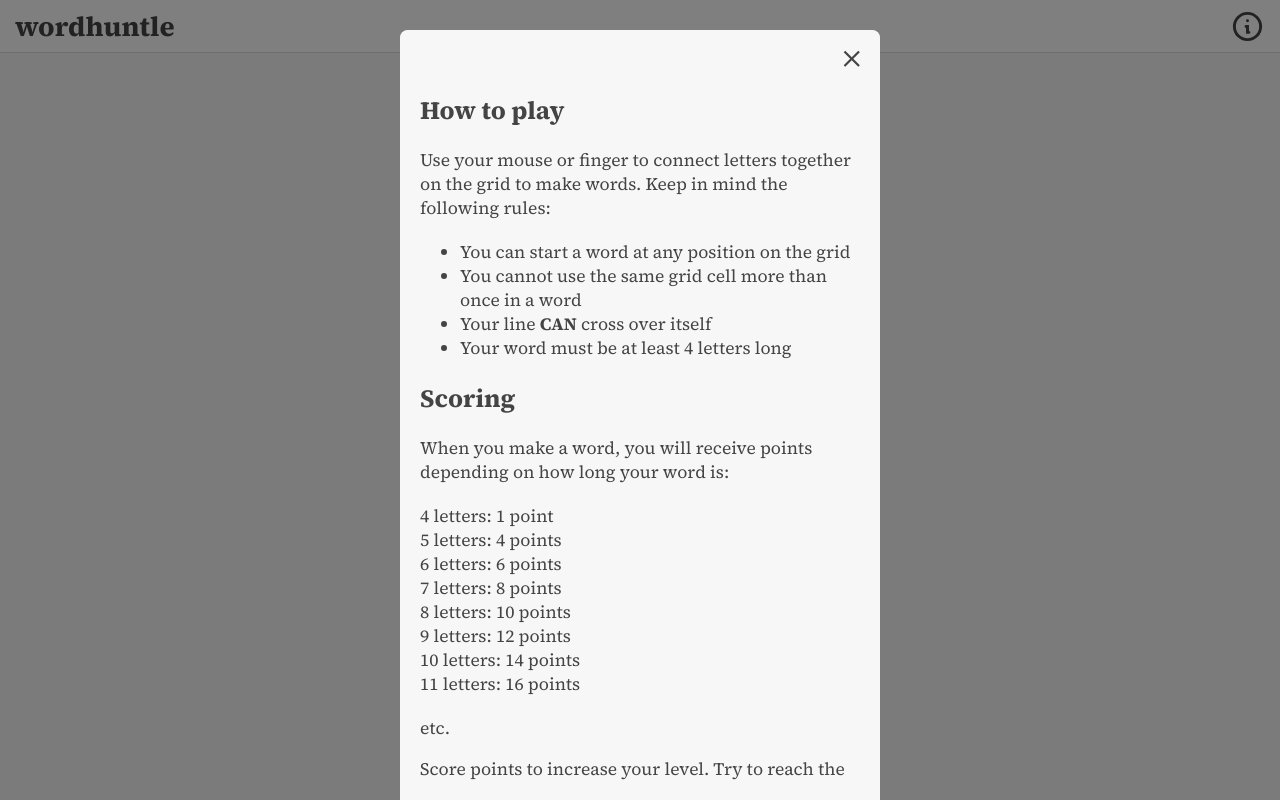
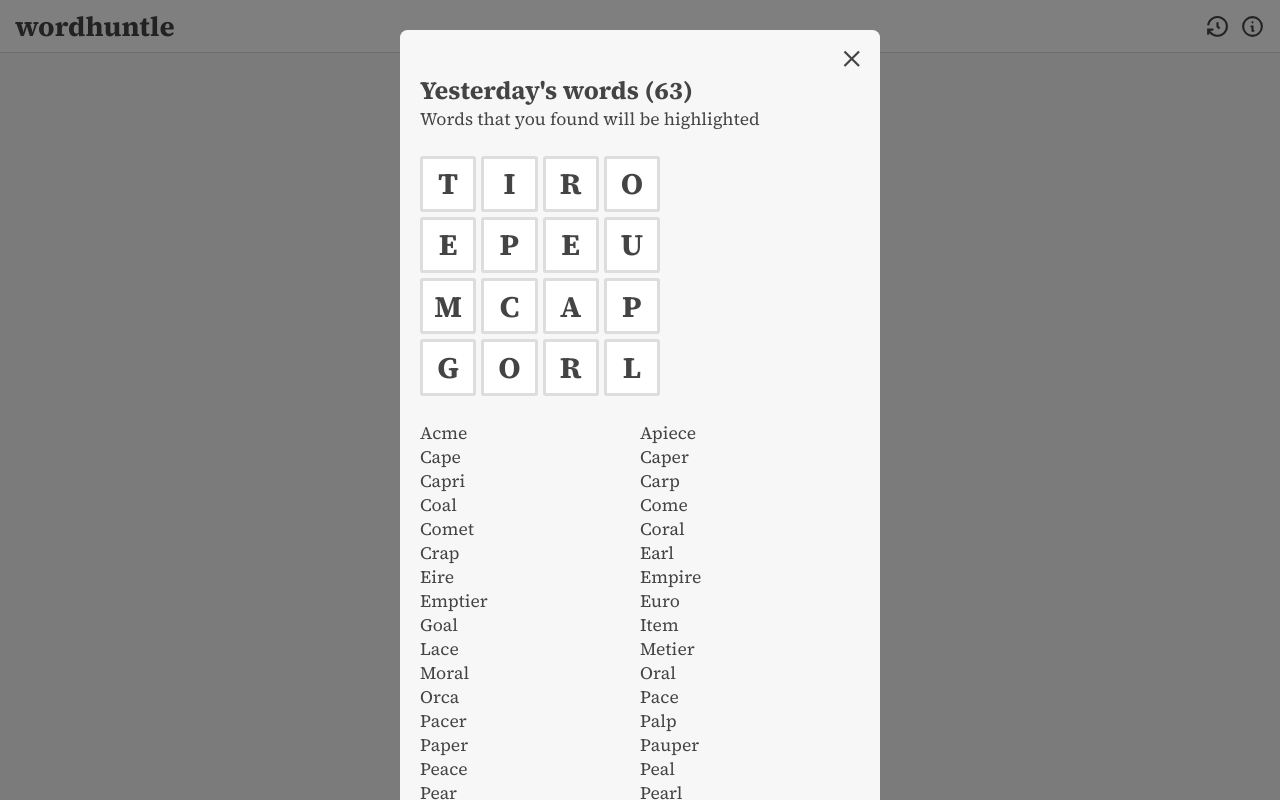
Before and after one commit to mtomko87/wordhuntle, a React (Create React App) app: page / in a window 1280 px wide. Both pictures are taken after a click on the button 1247 px from the left and 26 px from the top of the page. Built offline with nearby package versions, Linux system fonts and the light colour scheme.

Commit message:
added yesterday screen, and some other small layout changes

```diff
--- a/src/components/Board.js
+++ b/src/components/Board.js
@@ -7,7 +7,7 @@ const Div = styled.div`
     aspect-ratio: 1;
     display: grid;
     grid-template-columns: repeat(${boardSize}, 1fr);
-    grid-gap: 2%;
+    grid-gap: 0.375rem;
 `
 
 const Board = () => {
--- a/src/components/FoundWords.js
+++ b/src/components/FoundWords.js
@@ -20,6 +20,7 @@ const WordsContainer = styled.div`
     display: grid;
     grid-template-columns: 1fr 1fr;
     overflow-y: auto;
+    padding-bottom: 1rem;
 `
 
 const Word = styled.p`
--- a/src/components/Popup.js
+++ b/src/components/Popup.js
@@ -24,7 +24,7 @@ const StyledPopup = styled.div`
     flex-direction: column;
     align-items: flex-end;
     gap: 0.25rem;
-    padding: 1rem;
+    padding: 1rem 1rem 0 1rem;
 `
 
 const CloseButton = styled.button`
--- a/src/components/ScoreInfo.js
+++ b/src/components/ScoreInfo.js
@@ -22,7 +22,7 @@ const Score = styled.h1`
 const WordCount = styled.p`
     margin: 0;
     font-size: 1.25rem;
-    font-weight: 500;
+    font-weight: 400;
 `
 
 const SeeWordsButton = styled.button`
--- a/src/components/Square.js
+++ b/src/components/Square.js
@@ -32,10 +32,10 @@ const Svg = styled.svg`
     stroke-width: 8%;
     position: absolute;
     z-index: 10;
-    top: -58.255%;
-    left: -58.255%;
-    width: 217.02%;
-    height: 217.02%;
+    top: calc(-50% - 0.875rem);
+    left: calc(-50% - 0.875rem);
+    width: calc(200% + 1.75rem);
+    height: calc(200% + 1.75rem);
     stroke-linecap: round;
     overflow: visible;
     pointer-events: none;
--- a/src/components/TopBar.js
+++ b/src/components/TopBar.js
@@ -1,24 +1,26 @@
 import { useState } from "react";
 import styled from "styled-components";
 import InfoIcon from "../icons/InfoIcon";
+import YesterdayIcon from "../icons/YesterdayIcon";
 import HelpScreen from "./HelpScreen";
 import Popup from "./Popup";
+import Yesterday from "./Yesterday";
 
 const StyledTopBar = styled.div`
     width: 100%;
     background-color: var(--clr-square);
     border-bottom: 1px solid var(--clr-border);
     display: flex;
-    justify-content: space-between;
     align-items: center;
     padding: 0.375rem 0.75rem;
-    position: relative;
+    gap: 0.5rem;
 `
 
 const Title = styled.h1`
     margin: 0;
     font-size: 1.375rem;
     font-weight: 700;
+    flex: 1;
 `
 
 const Button = styled.button`
@@ -26,18 +28,22 @@ const Button = styled.button`
     background-color: transparent;
     cursor: pointer;
     padding: 0;
-    height: 1.75rem;
-    width: 1.75rem;
+    height: 1.25rem;
+    width: 1.25rem;
 `
 
 const TopBar = () => {
 
     const [helpOpen, setHelpOpen] = useState(false);
+    const [yesterdayOpen, setYesterdayOpen] = useState(false);
 
     return (
         <>
             <StyledTopBar>
                 <Title>wordhuntle</Title>
+                <Button onClick={() => setYesterdayOpen(true)}>
+                    <YesterdayIcon/>
+                </Button>
                 <Button onClick={() => setHelpOpen(true)}>
                     <InfoIcon/>
                 </Button>
@@ -47,6 +53,11 @@ const TopBar = () => {
                     <HelpScreen/>
                 </Popup>
             )}
+            {yesterdayOpen && (
+                <Popup close={() => setYesterdayOpen(false)}>
+                    <Yesterday/>
+                </Popup>
+            )}
         </>
     );
 }
--- /dev/null
+++ b/src/components/Yesterday.js
@@ -0,0 +1,90 @@
+import { useMemo } from "react";
+import styled from "styled-components";
+import { boardSize, findAllWords, generateYesterdaysBoard } from "../utils/utils";
+
+const Container = styled.div`
+    width: 100%;
+    height: 100%;
+    display: flex;
+    flex-direction: column;
+    gap: 1.25rem;
+`
+
+const Title = styled.h2`
+    margin: 0;
+    font-size: 1.25rem;
+    font-weight: 700;
+`
+
+const SubTitle = styled.p`
+    margin: 0;
+    font-size: 0.875rem;
+    font-weight: 400;
+`
+
+const Board = styled.div`
+    display: grid;
+    grid-template-columns: repeat(${boardSize}, 1fr);
+    gap: 0.25rem;
+    height: 12rem;
+    width: 12rem;
+    flex-shrink: 0;
+`
+
+const Square = styled.div`
+    display: flex;
+    align-items: center;
+    justify-content: center;
+    background-color: var(--clr-square);
+    border: 0.1875rem solid var(--clr-border);
+    border-radius: 5%;
+    font-weight: 700;
+    font-size: 1.5rem;
+`
+
+const WordsContainer = styled.div`
+    width: 100%;
+    display: grid;
+    grid-template-columns: 1fr 1fr;
+    overflow-y: auto;
+    padding-bottom: 1rem;
+`
+
+const Word = styled.p`
+    margin: 0;
+    font-size: 0.875rem;
+    font-weight: 400;
+    color: ${props => props.found ? "var(--clr-primary)" : "var(--clr-text)"};
+`
+
+const Yesterday = () => {
+
+    const board = useMemo(() => generateYesterdaysBoard(), []);
+    const allWords = useMemo(() => findAllWords(board), [board]);
+    const foundWords = JSON.parse(window.localStorage.getItem("yesterdaysFoundWords")) ?? [];
+
+    return (
+        <Container>
+            <div>
+                <Title>Yesterday's words ({allWords.length})</Title>
+                <SubTitle>Words that you found will be highlighted</SubTitle>
+            </div>
+            <Board>
+                {[...Array(boardSize * boardSize)].map((_, index) => (
+                    <Square key={index}>
+                        {board[index % boardSize][boardSize - Math.floor(index / boardSize) - 1]}
+                    </Square>
+                ))}
+            </Board>
+            <WordsContainer>
+                {allWords.map(word => (
+                    <Word key={word} found={foundWords.includes(word)}>
+                        {word.charAt(0).toUpperCase() + word.substr(1).toLowerCase()}
+                    </Word>
+                ))}
+            </WordsContainer>
+        </Container>
+    );
+}
+
+export default Yesterday;
--- a/src/icons/EyeIcon.js
+++ b/src/icons/EyeIcon.js
@@ -3,7 +3,7 @@ import styled from "styled-components";
 const Svg = styled.svg`
     stroke: var(--clr-text);
     fill: none;
-    stroke-width: 1.75;
+    stroke-width: 2;
     stroke-linecap: round;
     stroke-linejoin: round;
 `
--- /dev/null
+++ b/src/icons/YesterdayIcon.js
@@ -0,0 +1,18 @@
+import styled from "styled-components";
+
+const Svg = styled.svg`
+    stroke: var(--clr-text);
+    fill: none;
+    stroke-width: 2;
+`
+
+const YesterdayIcon = () => {
+    return (
+        <Svg viewBox="0 0 24 24">
+            <polyline points="12 8 12 12 14 14" />
+            <path d="M3.05 11a9 9 0 1 1 .5 4m-.5 5v-5h5" />
+        </Svg>
+    );
+}
+
+export default YesterdayIcon;
--- a/src/index.js
+++ b/src/index.js
@@ -9,6 +9,12 @@ const todaysSeed = getTodaysSeed();
 const seed = JSON.parse(window.localStorage.getItem("seed"));
 
 if (seed !== todaysSeed) {
+	if (seed === todaysSeed - 1) {
+		const foundWords = localStorage.getItem("foundWords");
+		window.localStorage.setItem("yesterdaysFoundWords", foundWords);
+	} else {
+		window.localStorage.removeItem("yesterdaysFoundWords");
+	}
 	window.localStorage.setItem("seed", JSON.stringify(todaysSeed));
 	window.localStorage.removeItem("foundWords");
 }
--- a/src/utils/utils.js
+++ b/src/utils/utils.js
@@ -100,21 +100,28 @@ const generateTodaysBoard = () => {
     return board;
 }
 
+const generateYesterdaysBoard = () => {
+    const seed = getTodaysSeed() - 1;
+    const prng = seedrandom(seed);
+    const board = generateBoard(prng);
+    return board;
+}
+
 /* finding words */
 
-const checkWord = (board, word, path = []) => {
+const checkWord = (board, word, pos = null) => {
 
     // if the word length is zero we found a match
     if (word.length === 0) return true;
 
     // if this is the first run, find all places we can start and recurse
-    if (path.length === 0) {
+    if (pos === null) {
         for (let i = 0; i < board.length; i++) {
             for (let j = 0; j < board.length; j++) {
                 if (board[i][j] === word.charAt(0)) {
-                    let newBoard = clone2dArray(board);
+                    const newBoard = clone2dArray(board);
                     newBoard[i][j] = null;
-                    if (checkWord(newBoard, word.substr(1), [{x: i, y: j}])) return true;
+                    if (checkWord(newBoard, word.substr(1), {x: i, y: j})) return true;
                 }
             }
         }
@@ -122,19 +129,16 @@ const checkWord = (board, word, path = []) => {
 
     // if this is not the first run, check all adjacent squares to our current square and look for the next letter
     else {
-        let pos = path[path.length - 1];
         for (const i of [-1, 0, 1]) {
             for (const j of [-1, 0, 1]) {
                 if (i === 0 && j === 0) continue;
-                let x = pos.x + i;
-                let y = pos.y + j;
+                const x = pos.x + i;
+                const y = pos.y + j;
                 if (x < 0 || y < 0 || x >= board.length || y >= board.length) continue
                 if (board[x][y] === word.charAt(0)) {
-                    let newBoard = clone2dArray(board);
+                    const newBoard = clone2dArray(board);
                     newBoard[x][y] = null;
-                    let newPath = [...path];
-                    newPath.push({x: x, y: y});
-                    if (checkWord(newBoard, word.substr(1), newPath)) return true;
+                    if (checkWord(newBoard, word.substr(1), {x: x, y: y})) return true;
                 }
             }
         }
@@ -162,4 +166,4 @@ const getWordScore = word => {
     return wordScores[index];
 }
 
-export { boardSize, minWordLength, wordScores, getTodaysSeed, generateTodaysBoard, findAllWords, getWordScore }
+export { boardSize, minWordLength, wordScores, getTodaysSeed, generateTodaysBoard, generateYesterdaysBoard, findAllWords, getWordScore }
```
